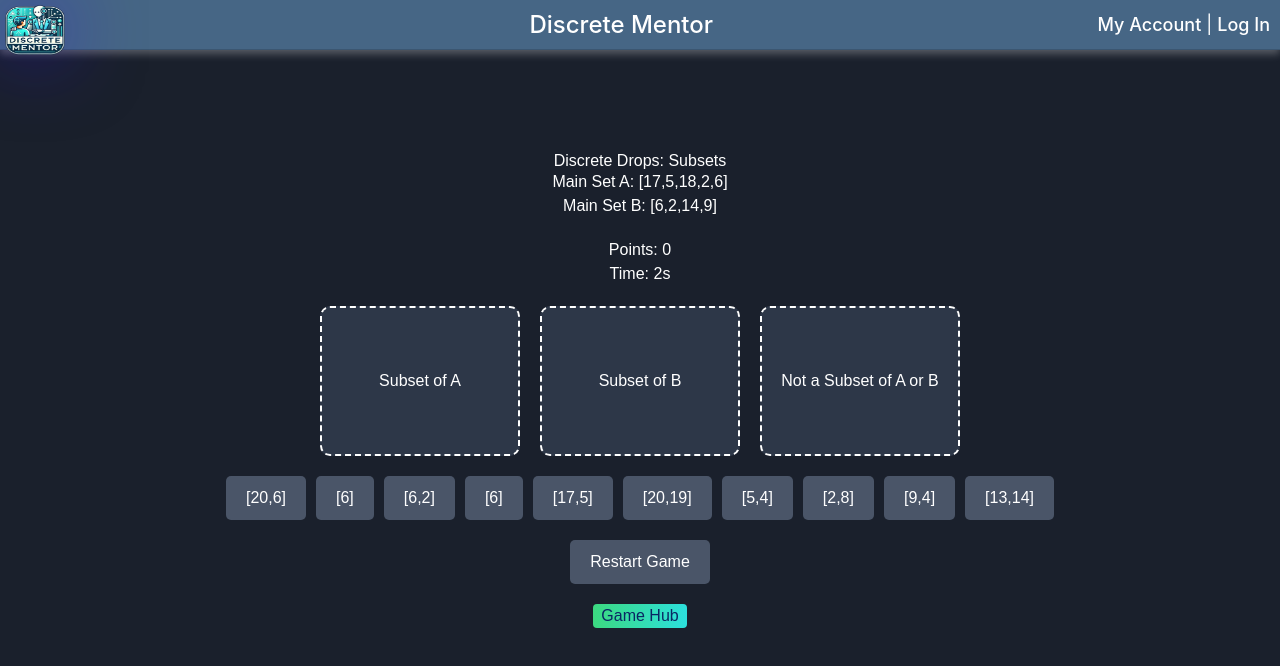
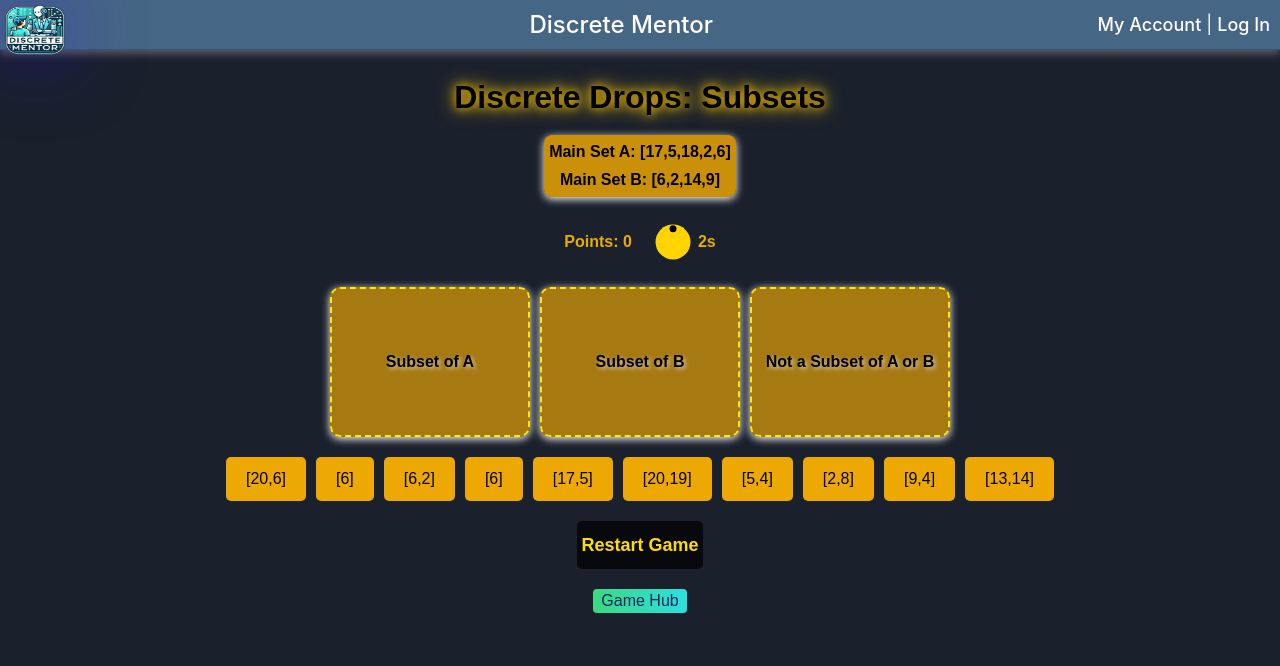
Before and after one commit to wreme44/Discrete-Math-A.i.-Tutor_App, a React (Vite) app: page /drag-and-drop-puzzle in a window 1280 px wide. Both pictures are taken after a click on the button "Start Game". Shown: the top 666 px of the page. Built offline with nearby package versions, Linux system fonts and the light colour scheme; no server answers.

Commit message:
3rd game styling

```diff
--- a/src/App.css
+++ b/src/App.css
@@ -1453,7 +1453,7 @@ body.memoryMatchBody {
     max-width: 400px;
 }
 
-.memory-modal-title{
+.memory-modal-title {
     margin-bottom: 20px;
     font-size: 2.0rem;
     font-weight: bold;
@@ -1461,7 +1461,7 @@ body.memoryMatchBody {
     text-shadow: 0 0 10px rgba(0, 145, 255, 0.8), 0 0 20px rgba(0, 145, 255, 0.8);
 }
 
-.memory-main-title{
+.memory-main-title {
     margin-bottom: 20px;
     font-size: 2.0rem;
     font-weight: bold;
@@ -1500,8 +1500,10 @@ body.memoryMatchBody {
     display: block;
     width: 100%;
     height: 100%;
-    overflow-wrap: break-word; /* Break long words */
-    word-break: break-word; /* Break long words */
+    overflow-wrap: break-word;
+    /* Break long words */
+    word-break: break-word;
+    /* Break long words */
 }
 
 .control-buttons {
@@ -1521,3 +1523,202 @@ body.memoryMatchBody {
 /* .control-buttons button:hover {
     background-color: #2d3748;
 } */
+
+
+
+/* -------------------------------------------------------------------- */
+
+/* DRAG N DROP page */
+
+body.dragDropBody {
+    background-color: #1a202c;
+}
+
+.drag-and-drop-container {
+    text-align: center;
+    font-family: Arial, sans-serif;
+    /* color: white; */
+    background-color: #1a202c;
+    display: flex;
+    flex-direction: column;
+    align-items: center;
+    justify-content: center;
+    padding-top: 80px;
+}
+
+.instructions-drag-modal {
+    position: fixed;
+    top: 0;
+    left: 0;
+    width: 100%;
+    height: 100%;
+    background-color: rgba(0, 0, 0, 0.7);
+    display: flex;
+    flex-direction: column;
+    justify-content: center;
+    align-items: center;
+    z-index: 1000;
+    /* color: rgb(255, 0, 0); */
+}
+
+.drag-modal-content {
+    color: rgb(0, 0, 0);
+    background-color: #ffd000d0;
+    /* font-size: 1.1em; */
+    font-weight: 600;
+    padding: 20px;
+    border-radius: 10px;
+    text-align: center;
+    max-width: 400px;
+    box-shadow: 0px 2px 18px rgb(255, 179, 0);
+}
+
+.drag-modal-content h2 {
+    margin-bottom: 20px;
+    font-size: 2.0rem;
+    font-weight: bold;
+    color: #000000;
+    text-shadow: 0px 0px 10px rgb(255, 174, 0), 0 0 20px rgb(255, 111, 0);
+
+}
+
+.drag-modal-content p {
+    margin-bottom: 10px;
+}
+
+/* .drag-start-button {} */
+
+
+
+.drop-title {
+    margin-bottom: 20px;
+    font-size: 2.0rem;
+    font-weight: bold;
+    color: #000000;
+    text-shadow: 0 0 10px rgb(255, 196, 0), 0 0 20px rgb(255, 196, 0);
+
+}
+
+.main-drag-sets {
+    margin-bottom: 20px;
+    background-color: #ffb300c4;
+    padding: 5px;
+    border-radius: 8px;
+    color: #000000;
+    font-weight: 600;
+    box-shadow: 0px 2px 8px rgb(255, 255, 255);
+}
+
+.drag-points {
+    /* margin-bottom: 20px; */
+    /* background-color: #ffb300ab; */
+    /* padding: 5px; */
+    /* border-radius: 8px; */
+    color: #ffbb00e6;
+    font-weight: 600;
+}
+
+.drag-categories-container {
+    display: flex;
+    justify-content: center;
+    gap: 10px;
+    margin: 20px 0;
+}
+
+.drag-category {
+    width: 200px;
+    height: 150px;
+    color: #000000;
+    font-weight: 600;
+    background-color: #ffb3009c;
+    border: 2px dashed rgb(255, 234, 0);
+    border-radius: 10px;
+    display: flex;
+    flex-direction: column;
+    justify-content: center;
+    align-items: center;
+    padding: 5px;
+    text-shadow: 2px 2px 4px rgba(227, 227, 227, 0.764);
+    box-shadow: 0px 2px 8px rgb(255, 255, 255);
+    transition: background-color 0.3s ease;
+}
+
+.drag-category.wrong {
+    background-color: red;
+}
+
+
+.drag-items-container {
+    display: flex;
+    flex-wrap: wrap;
+    gap: 10px;
+    justify-content: center;
+}
+
+.drag-item {
+    background-color: #ffb300eb;
+    color: #000000;
+    padding: 10px 20px;
+    border-radius: 5px;
+    cursor: grab;
+}
+
+.dragging {
+    cursor: grabbing !important;
+}
+
+.drag-restart-button {
+    margin-top: 20px;
+    padding: 10px 20px;
+    /* background-color: #4a5568; */
+    /* color: white; */
+    border: none;
+    border-radius: 5px;
+    cursor: pointer;
+  }
+  /* .drag-restart-button:hover {
+    background-color: #2d3748;
+  } */
+
+
+
+.drag-game-completed-modal {
+    position: fixed;
+    top: 0;
+    left: 0;
+    width: 100%;
+    height: 100%;
+    background-color: rgba(0, 0, 0, 0.6);
+    display: flex;
+    flex-direction: column;
+    justify-content: center;
+    align-items: center;
+    z-index: 1000;
+    /* box-shadow: 0px 2px 18px rgb(255, 255, 255); */
+    /* color: rgb(140, 10, 10); */
+}
+
+.drag-completed-modal-content {
+    color: rgb(0, 0, 0);
+    background-color: #ffd000d0;
+    font-weight: 600;
+    padding: 20px;
+    border-radius: 10px;
+    text-align: center;
+    max-width: 400px;
+    box-shadow: 0px 2px 18px rgb(255, 179, 0);
+}
+
+.drag-completed-modal-content h2 {
+    margin-bottom: 20px;
+    font-size: 2.0rem;
+    font-weight: bold;
+    color: #000000;
+    text-shadow: 0px 0px 10px rgb(255, 174, 0), 0 0 20px rgb(255, 111, 0);
+    /* box-shadow: 0px 2px 18px rgb(0, 0, 0); */
+    border-radius: 5px;
+}
+
+.drag-completed-modal-content p {
+    margin-bottom: 10px;
+}
--- a/src/components/DragAndDropPuzzle.jsx
+++ b/src/components/DragAndDropPuzzle.jsx
@@ -13,6 +13,7 @@ const DragAndDropPuzzle = () => {
     const [highlightWrong, setHighlightWrong] = useState(null);
     const [gameCompleted, setGameCompleted] = useState(false);
     const [badge, setBadge] = useState(null);
+    const [isDragging, setIsDragging] = useState(false);
 
     const hardcodedInstructions = {
         2: "Drag subsets into the appropriate zone: Subset of A or Not a Subset of A.",
@@ -31,6 +32,16 @@ const DragAndDropPuzzle = () => {
         }
         return () => clearInterval(timer);
     }, [showInstructions, gameCompleted]);
+
+    useEffect(() => {
+        // Add class to body
+        document.body.classList.add('dragDropBody');
+
+        return () => {
+            // Remove class when leaving the page
+            document.body.classList.remove('dragDropBody');
+        };
+    }, []);
 
     const generateRandomSet = (size, max) => {
         const set = new Set();
@@ -86,6 +97,7 @@ const DragAndDropPuzzle = () => {
 
     const handleDragStart = (subset) => {
         setDraggedSubset(subset);
+        setIsDragging(true);
     };
 
     const handleDrop = (zone) => {
@@ -125,109 +137,17 @@ const DragAndDropPuzzle = () => {
 
     return (
         <div className="drag-and-drop-container">
-      <style>
-        {`
-          .drag-and-drop-container {
-            text-align: center;
-            font-family: Arial, sans-serif;
-            color: white;
-            background-color: #1a202c;
-            min-height: 100vh;
-            display: flex;
-            flex-direction: column;
-            align-items: center;
-            justify-content: center;
-            padding: 20px;
-          }
-          .main-sets {
-            margin-bottom: 20px;
-          }
-          .categories-container {
-            display: flex;
-            justify-content: center;
-            gap: 20px;
-            margin: 20px 0;
-          }
-          .category {
-            width: 200px;
-            height: 150px;
-            background-color: #2d3748;
-            border: 2px dashed white;
-            border-radius: 10px;
-            display: flex;
-            flex-direction: column;
-            justify-content: center;
-            align-items: center;
-            padding: 10px;
-            transition: background-color 0.3s ease;
-          }
-          .category.wrong {
-            background-color: red;
-          }
-          .items-container {
-            display: flex;
-            flex-wrap: wrap;
-            gap: 10px;
-            justify-content: center;
-          }
-          .item {
-            background-color: #4a5568;
-            padding: 10px 20px;
-            border-radius: 5px;
-            cursor: grab;
-            color: white;
-          }
-          .restart-button {
-            margin-top: 20px;
-            padding: 10px 20px;
-            background-color: #4a5568;
-            color: white;
-            border: none;
-            border-radius: 5px;
-            cursor: pointer;
-          }
-          .restart-button:hover {
-            background-color: #2d3748;
-          }
-          .instructions-modal,
-          .game-completed-modal {
-            position: fixed;
-            top: 0;
-            left: 0;
-            width: 100%;
-            height: 100%;
-            background-color: rgba(0, 0, 0, 0.8);
-            display: flex;
-            flex-direction: column;
-            justify-content: center;
-            align-items: center;
-            z-index: 1000;
-            color: white;
-          }
-          .modal-content {
-            background-color: #2d3748;
-            padding: 20px;
-            border-radius: 10px;
-            text-align: center;
-            max-width: 400px;
-          }
-          .modal-content h2 {
-            margin-bottom: 10px;
-          }
-          .modal-content p {
-            margin-bottom: 10px;
-          }
-        `}
-      </style>
-
             {showInstructions && (
-        <div className="instructions-modal">
-          <div className="modal-content">
+                <div className="instructions-drag-modal">
+                    <div className="drag-modal-content">
                         <h2>Instructions</h2>
                         <p>{hardcodedInstructions[activeZones.length]}</p>
+                        {/* <div className="mt-0 border-2  border-gray-600 border-opacity-100 w-[80%] mx-auto"></div> */}
+                        <hr className="my-1 border-1 border-gray-600 border-opacity-50 w-[70%] mx-auto" />
                         <p>Earn 10 points for correct placements and lose 5 for incorrect ones!</p>
                         <button
-              className="restart-button"
+                            className="drag-start-button px-1 bg-[rgb(0,0,0)] hover:bg-[rgb(84,56,12)]
+                            text-[rgb(255,179,0)] text-lg font-semibold rounded"
                             onClick={() => setShowInstructions(false)}
                         >
                             Start Game
@@ -251,18 +171,21 @@ const DragAndDropPuzzle = () => {
 
             {!showInstructions && !gameCompleted && (
                 <>
-          <h1>Discrete Drops: Subsets</h1>
-          <div className="main-sets">
-            <p>Main Set A: {JSON.stringify(mainSetA)}</p>
+                    <h1 className="drop-title">Discrete Drops: Subsets</h1>
+                    <div className="main-drag-sets">
+                        <p className="mb-1">Main Set A: {JSON.stringify(mainSetA)}</p>
                         <p>Main Set B: {JSON.stringify(mainSetB)}</p>
                     </div>
-          <p>Points: {points}</p>
-          <p>Time: {time}s</p>
-          <div className="categories-container">
+                    <div className="flex items-center">
+                    <p className="drag-points mr-4">Points: {points}</p>
+                        <img className="w-[50px]" alt="time" src="./time-drag-icon.svg" />
+                        <p className="drag-points">{time}s</p>
+                    </div>
+                    <div className="drag-categories-container">
                         {activeZones.map((zone) => (
                             <div
                                 key={zone}
-                className={`category ${highlightWrong === zone ? "wrong" : ""}`}
+                                className={`drag-category ${highlightWrong === zone ? "wrong" : ""}`}
                                 onDragOver={(e) => e.preventDefault()}
                                 onDrop={() => handleDrop(zone)}
                             >
@@ -270,19 +193,28 @@ const DragAndDropPuzzle = () => {
                             </div>
                         ))}
                     </div>
-          <div className="items-container">
+                    <div className="drag-items-container">
                         {subsets.map((subset, index) => (
                             <div
                                 key={index}
-                className="item"
+                                className={`drag-item ${isDragging ? 'dragging' : ''} outline-none
+                                        focus:outline-none border-1 rounded-[5px] transform transition duration-75
+                                         ease-in-out hover:scale-105 active:scale-95`}
                                 draggable
-                onDragStart={() => handleDragStart(subset)}
+                                onMouseDown={() => setIsDragging(true)}
+                                onMouseUp={() => setIsDragging(false)}
+                                onDragStart={() => {handleDragStart(subset)}}
+                                onDragEnd={() => setIsDragging(false)}
                             >
                                 {JSON.stringify(subset.set)}
                             </div>
                         ))}
                     </div>
-          <button className="restart-button" onClick={restartGame}>
+                    <button className="drag-restart-button bg-[rgba(0,0,0,0.71)] hover:bg-[rgba(50,50,50,0.88)]
+                                text-[rgb(255,221,0)] text-lg font-semibold px-1 outline-none focus:outline-none
+                                border-1 rounded-[5px] transform transition duration-75
+                                ease-in-out hover:scale-105 active:scale-95"
+                                onClick={restartGame}>
                         Restart Game
                     </button>
                     {/* Games Button */}
@@ -302,16 +234,19 @@ const DragAndDropPuzzle = () => {
             )}
 
             {gameCompleted && (
-        <div className="game-completed-modal">
-          <div className="modal-content">
-            <h2>Congratulations!</h2>
+                <div className="drag-game-completed-modal">
+                    <div className="drag-completed-modal-content">
+                        <h2>Congrats!</h2>
                         <p>You completed the challenge!</p>
                         <p>Points: {points}</p>
                         <p>Time: {time}s</p>
                         <p>
                             Badge: <strong>{badge}</strong>
                         </p>
-            <button className="restart-button" onClick={restartGame}>
+                        <button className="drag-restart-button bg-[rgba(0,0,0,0.71)] hover:bg-[rgba(50,50,50,0.88)]
+                                text-[rgb(255,221,0)] text-lg font-semibold px-1 outline-none focus:outline-none
+                                border-1 rounded-[5px] transform transition duration-75
+                                ease-in-out hover:scale-105 active:scale-95" onClick={restartGame}>
                             Restart Game
                         </button>
                     </div>
```
Also changed, not shown: src/components/MemoryMatch.jsx (+10 -8 lines), public/time-drag-icon.svg (added). Lines whose indentation alone changed are shown as unchanged.
